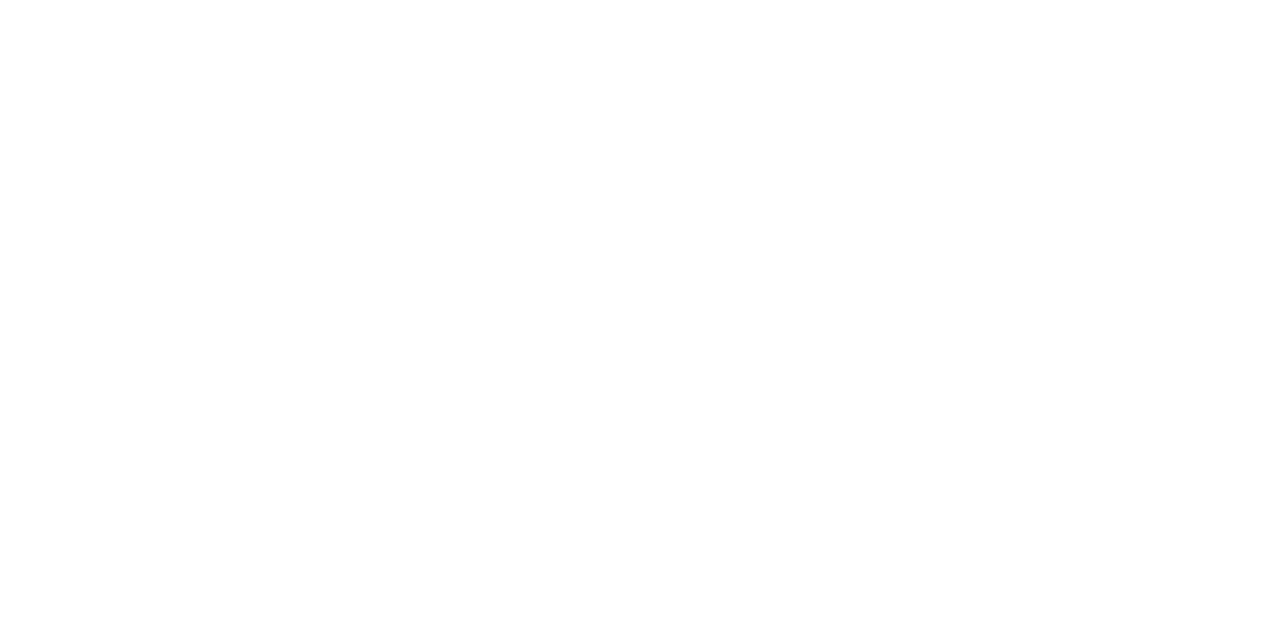
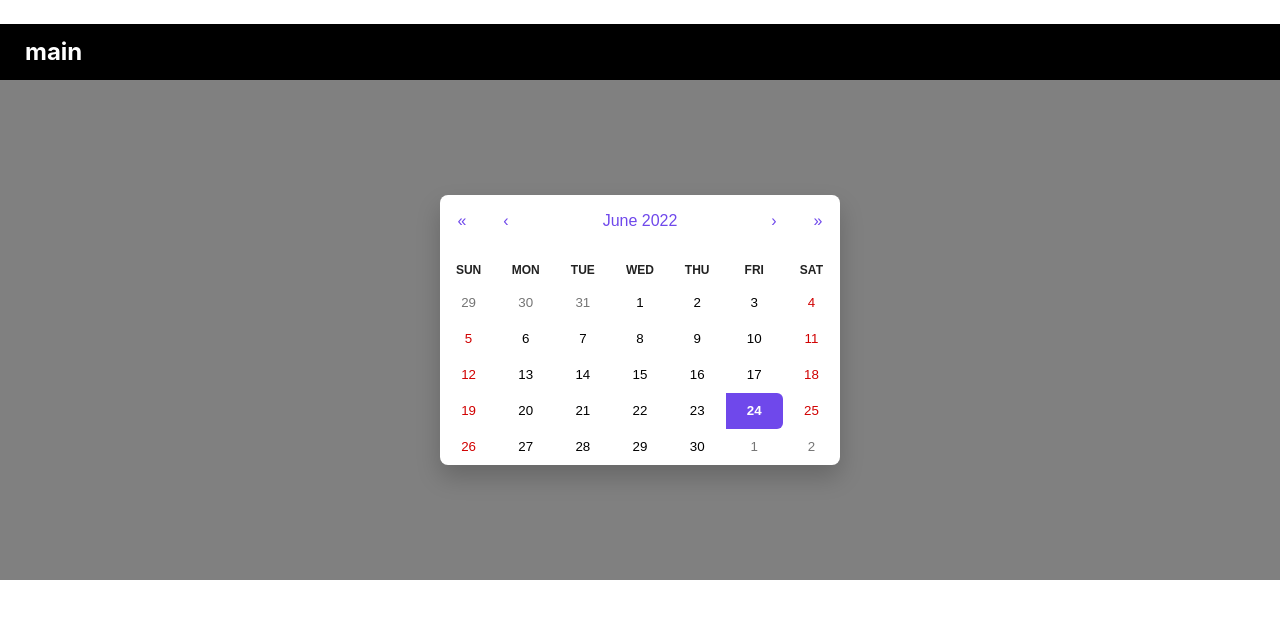
Before and after one commit to Last-SilverLight-End/Date-Magement-application, a React (Create React App) app: page /Calendar in a window 1280 px wide. Before the commit this address had no page. Shown: the top 618 px of the page. Built offline with nearby package versions, Linux system fonts and the light colour scheme.

Commit message:
Change calendar url ,  Move menu bar to common folder , Center the calendar

```diff
--- a/src/Calendar/Home.jsx
+++ b/src/Calendar/Home.jsx
@@ -2,22 +2,20 @@
 import Calendar from 'react-calendar';
 import '../css/Calendar.css';
 import "../css/main.css"
+import MenuBar from '../common/menuBar';
 
 function Home() {
 
     const [value, onChange] = useState(new Date());
 
     return(
-        <header>
-            <div className='Title'>
-                <div className='TitleText'>
-                    Main
-                </div>
-            </div>
-            <div>
+        <div>
+            <MenuBar>
+            </MenuBar>
+            <div className='Cal-body'>
                 <Calendar onChange={onChange} value={value} locale={"en-US"} />
             </div>
-        </header>
+        </div>
     );
 };
 
--- a/src/PageRoutes.jsx
+++ b/src/PageRoutes.jsx
@@ -11,7 +11,7 @@
         <Router>
             <Routes>
                 <Route path="/" element={<Login/>}/>
-                <Route path="/Main" element={<Home/>}/>
+                <Route path="/Calendar" element={<Home/>}/>
             </Routes>
         </Router>
     );
--- /dev/null
+++ b/src/common/menuBar.jsx
@@ -0,0 +1,14 @@
+function menuBar() {
+
+    return(
+        <div className='Title'>
+            <div className='TitleText'>
+                <p>
+                    main
+                </p>
+            </div>
+        </div>
+    );
+};
+
+export default menuBar;
--- a/src/css/main.css
+++ b/src/css/main.css
@@ -10,6 +10,10 @@
 .TitleText {
     margin-left: 25px;
 }
-.MC{
-    text-align: center;
+.Cal-body{
+    background-color: gray;
+    display: flex;
+    justify-content: center;
+    align-items: center;
+    min-height: 500px;
 }
```
